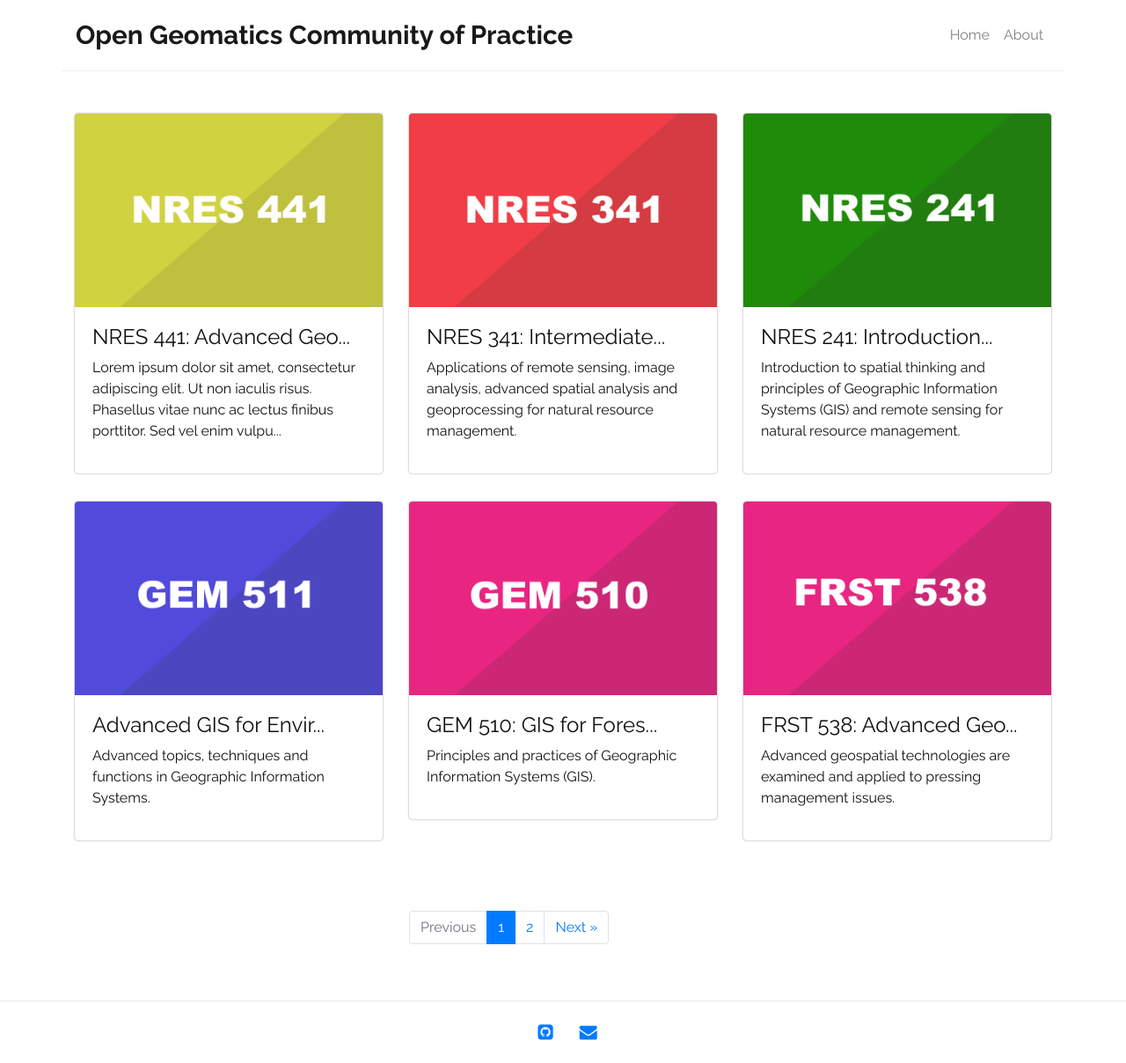
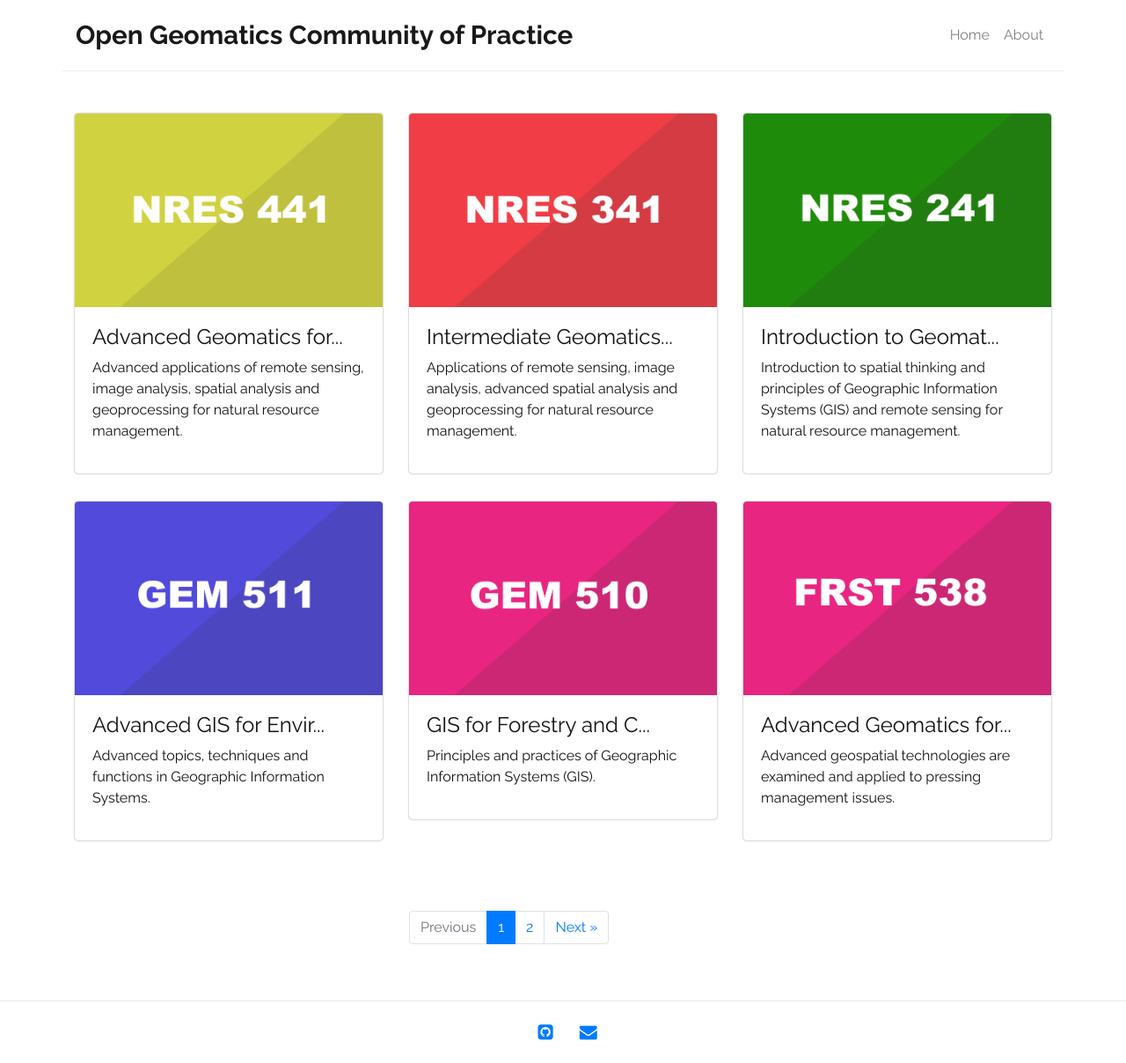
Before and after one commit to ubc-geomatics-community-of-practice/ubc-geomatics-community-of-practice, a Jekyll site: the page built from index.html, in a window 1280 px wide. Shown: the whole page at 88% size. Built offline with Jekyll 4.4.1, drawn with Linux system fonts in a browser that asks for light colours; the list of posts is cut into pages by our own code.

Commit message:
update descriptions and fix ufor 511 image

```diff
--- a/_posts/2024-07-02-FRST-538.md
+++ b/_posts/2024-07-02-FRST-538.md
@@ -1,6 +1,6 @@
 ---
 layout: post
-title:  "FRST 538: Advanced Geomatics for Natural Resource Management"
+title:  "Advanced Geomatics for Natural Resource Management"
 image: /images/frst-538.png
 redirect_to:
 ---
--- a/_posts/2024-07-02-GEM-510.md
+++ b/_posts/2024-07-02-GEM-510.md
@@ -1,6 +1,6 @@
 ---
 layout: post
-title:  "GEM 510: GIS for Forestry and Conservation"
+title:  "GIS for Forestry and Conservation"
 image: /images/gem-510.png
 redirect_to: https://ubc-geomatics-community-of-practice.github.io/GEM510-GIS-for-Forestry-and-Conservation/
 ---
--- a/_posts/2024-07-02-NRES-241.md
+++ b/_posts/2024-07-02-NRES-241.md
@@ -1,6 +1,6 @@
 ---
 layout: post
-title:  "NRES 241: Introduction to Geomatics for Natural Resource Management"
+title:  "Introduction to Geomatics for Natural Resource Management"
 image: /images/nres-241.png
 redirect_to: https://ubc-geomatics-community-of-practice.github.io/NRES241-Introduction-to-Geomatics-for-Natural-Resource-Management/
 ---
--- a/_posts/2024-07-02-NRES-341.md
+++ b/_posts/2024-07-02-NRES-341.md
@@ -1,6 +1,6 @@
 ---
 layout: post
-title:  "NRES 341: Intermediate Geomatics for Natural Resource Management"
+title:  "Intermediate Geomatics for Natural Resource Management"
 image: /images/nres-341.png
 redirect_to: https://ubc-geomatics-community-of-practice.github.io/NRES341-Intermediate-Geomatics-for-Natural-Resource-Management/
 ---
--- a/_posts/2024-07-02-NRES-441.md
+++ b/_posts/2024-07-02-NRES-441.md
@@ -1,9 +1,8 @@
 ---
 layout: post
-title:  "NRES 441: Advanced Geomatics for Natural Resource Management"
+title:  "Advanced Geomatics for Natural Resource Management"
 image: /images/nres-441.png
+redirect_to:
 ---
 
-Lorem ipsum dolor sit amet, consectetur adipiscing elit. Ut non iaculis risus. Phasellus vitae nunc ac lectus finibus porttitor. Sed vel enim vulputate, euismod neque maximus, tincidunt turpis. Aenean accumsan leo eget dui porta pulvinar. Sed tincidunt, nisi non efficitur tempus, enim lectus aliquam arcu, at dignissim ligula ex eu quam. Suspendisse gravida dapibus ultrices. Vivamus convallis nulla nisl, a imperdiet felis pellentesque in. Nulla facilisi. Integer aliquet sed orci eu tempor. Sed viverra ullamcorper commodo.
-
-Morbi vestibulum sem eget maximus feugiat. Curabitur vehicula magna in molestie dignissim. Nam gravida leo non purus cursus, id accumsan justo tincidunt. Donec accumsan purus mauris, vitae luctus magna faucibus vitae. Nullam tincidunt urna scelerisque, hendrerit mi ac, sagittis ligula. Curabitur convallis eros eu fringilla maximus. Donec lobortis scelerisque enim eu molestie. Duis ac mi quis risus auctor vulputate.
+Advanced applications of remote sensing, image analysis, spatial analysis and geoprocessing for natural resource management.
```
Also changed, not shown: _posts/2023-07-02-UFOR-511.md (+2 -2 lines).
